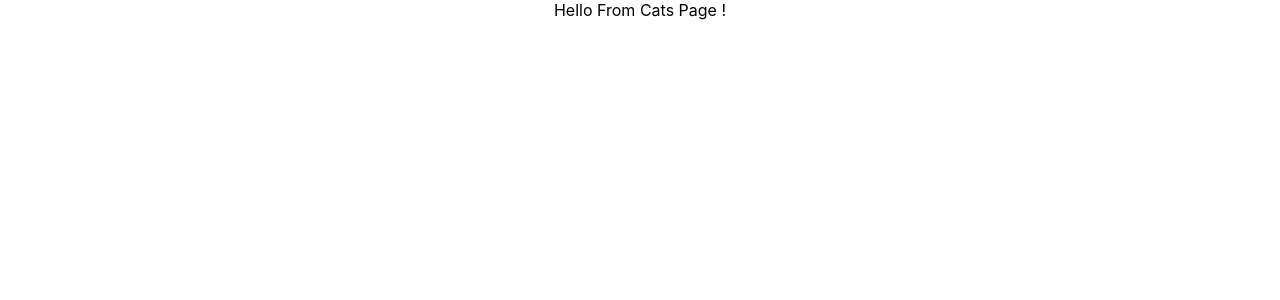
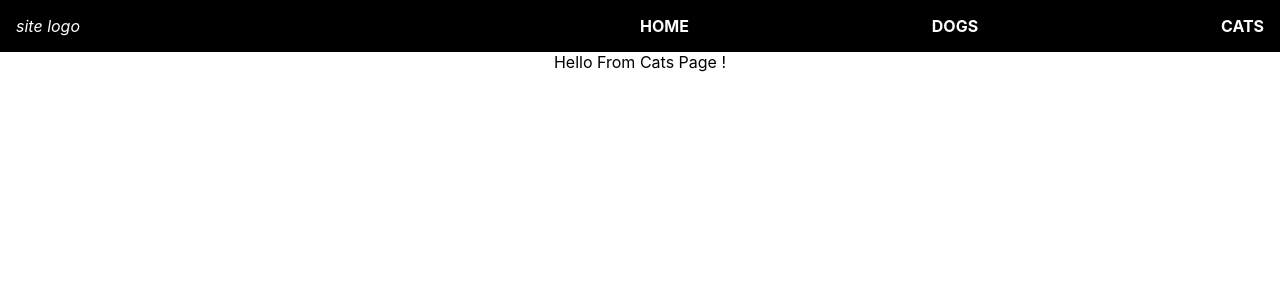
Before and after one commit to veykos/react-routes-workshop, a React (Create React App) app: page /cats in a window 1280 px wide. Shown: the top 300 px of the page. Built offline with nearby package versions, Linux system fonts and the light colour scheme.

Commit message:
Add step 6 of workshop

```diff
--- a/src/App.js
+++ b/src/App.js
@@ -4,11 +4,13 @@ import Dogs from './pages/Dogs';
 import Cats from './pages/Cats';
 import Home from './pages/Home';
 import { BrowserRouter as Router, Routes, Route } from "react-router-dom";
+import {Header} from './components/Header'
 
 function App() {
   return (
     <div className="App">
       <Router>
+      <Header />
         <Routes>
             <Route path="/" element={<Home/>} />
             <Route path="/cats" element={<Cats/>} />
--- /dev/null
+++ b/src/components/Header.jsx
@@ -0,0 +1,15 @@
+import { NavLink } from "react-router-dom";
+import classes from "./Header.module.css";
+
+export const Header = () => {
+  return (
+    <header className={classes.header}>
+      <i> site logo </i>
+      <nav className={classes.nav}>
+        <NavLink to="/">Home</NavLink>
+        <NavLink to="/dogs">Dogs</NavLink>
+        <NavLink to="/cats">Cats</NavLink>
+      </nav>
+    </header>
+  );
+};
--- /dev/null
+++ b/src/components/Header.module.css
@@ -0,0 +1,19 @@
+.header {
+  background: black;
+  display: flex;
+  justify-content: space-between;
+  padding: 1em;
+  color: white;
+}
+.nav {
+  flex-basis: 50%;
+  display: flex;
+  justify-content: space-between;
+}
+
+.nav a {
+  text-decoration: none;
+  color: white;
+  font-weight: bold;
+  text-transform: uppercase;
+}
```
